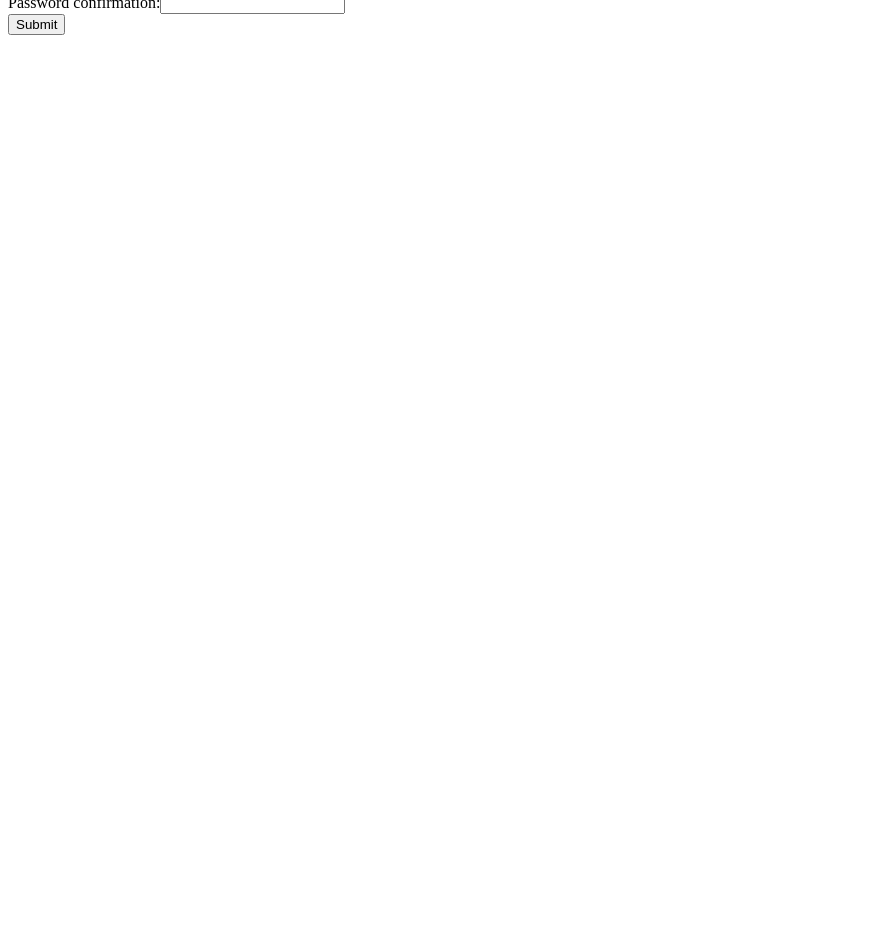
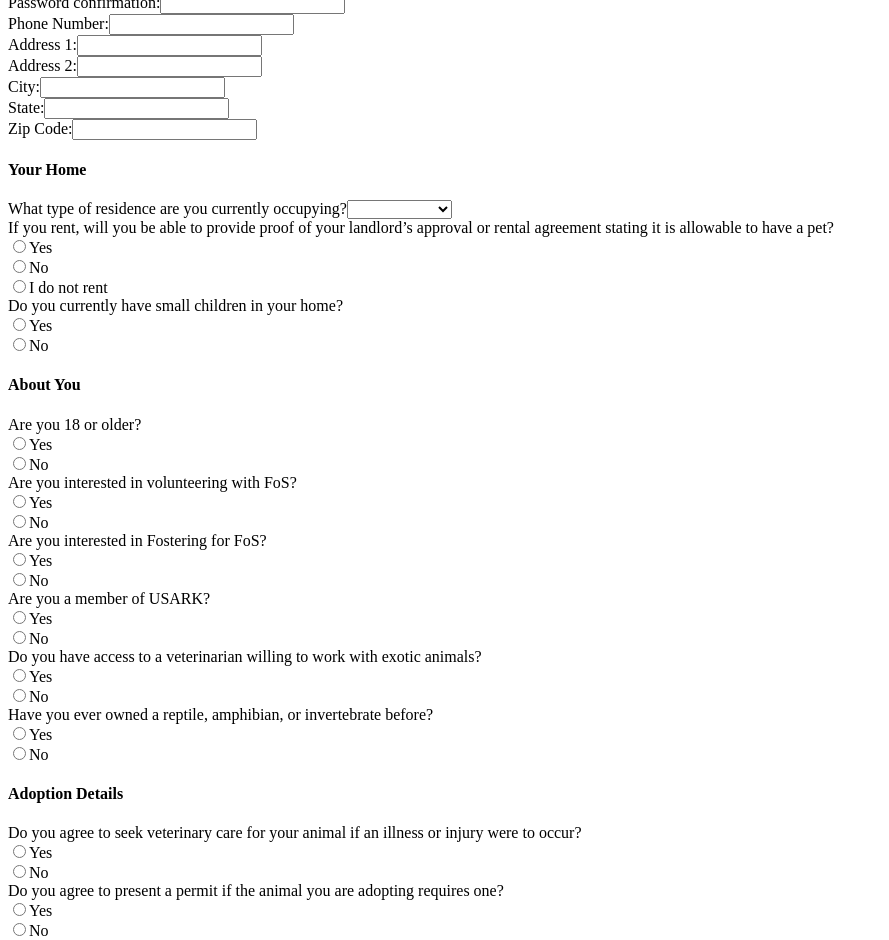
Before and after one commit to Ripster47/rescue_app_vue, a Vue app: page /signup in a window 1280 px wide. Shown: the part 260-1200 px from the top of the page, without its empty margins (0-889 px from the left). Before the commit the page ends 800 px from the top, so only its background shows below. Built offline with nearby package versions, Linux system fonts and the light colour scheme.

Commit message:
update create profile form with new attributes, successfully created a full profile from browser

```diff
--- a/src/views/Signup.vue
+++ b/src/views/Signup.vue
@@ -1,32 +1,133 @@
 <template>
   <div class="signup">
-    <div class="container">
+    <div>
       <form v-on:submit.prevent="submit()">
         <h1>Create Your Profile!</h1>
         <h3>Here, we will gather all of the information needed in order for you to adopt/relinquish an animal, from here forward you will be offered the chance to edit your information, but wont have to fill this out fully again.</h3>
         <ul>
-          <li class="text-danger" v-for="error in errors">{{ error }}</li>
+          <li v-for="error in errors">{{ error }}</li>
         </ul>
-        <div class="form-group">
+        <div>
           <label>First Name:</label>
-          <input type="text" class="form-control" v-model="firstName">
+          <input type="text" v-model="firstName">
         </div>
-         <div class="form-group">
+         <div>
           <label>Last Name:</label>
-          <input type="text" class="form-control" v-model="lastName">
+          <input type="text" v-model="lastName">
         </div>
-        <div class="form-group">
+        <div>
           <label>Email:</label>
-          <input type="email" class="form-control" v-model="email">
+          <input type="email" v-model="email">
         </div>
-        <div class="form-group">
+        <div>
           <label>Password:</label>
-          <input type="password" class="form-control" v-model="password">
+          <input type="password" v-model="password">
         </div>
-        <div class="form-group">
+        <div>
           <label>Password confirmation:</label>
-          <input type="password" class="form-control" v-model="passwordConfirmation">
+          <input type="password" v-model="passwordConfirmation">
         </div>
+        <div>
+          <label>Phone Number:</label>
+          <input type="text" v-model="phoneNumber">
+        </div>
+        <div>
+          <label>Address 1:</label>
+          <input type="text" v-model="address1">
+        </div>
+         <div>
+          <label>Address 2:</label>
+          <input type="text" v-model="address2">
+        </div>
+        <div>
+          <label>City:</label>
+          <input type="text" v-model="city">
+        </div>
+        <div>
+          <label>State:</label>
+          <input type="text" v-model="state">
+        </div>
+        <div>
+          <label>Zip Code:</label>
+          <input type="text" v-model="zipCode">
+        </div>
+          <h4>Your Home</h4>
+        <div>
+          <label>What type of residence are you currently occupying?</label>
+          <select name="accommodations" id="accommodations" v-model="accommodations">
+            <option>Apartment</option>
+            <option>Condominium</option>
+            <option>House</option>
+            <option>Other</option>
+          </select>
+        </div>
+        <div>
+        </div>
+        <div>
+          <label>If you rent, will you be able to provide proof of your landlord’s approval or rental agreement stating it is allowable to have a pet?</label><br>
+          <input type="radio" name="rent" value="true" v-model="rent">Yes<br>
+          <input type="radio" name="rent" value="false" v-model="rent">No<br>
+          <input type="radio" name="rent" value="false">I do not rent<br>
+        </div>
+        <div>
+          <label>Do you currently have small children in your home?</label><br>
+          <input type="radio" name="children" value="true" v-model="children">Yes<br>
+          <input type="radio" name="children" value="false" v-model="children">No<br>
+        </div>
+          <h4>About You</h4>
+          <div>
+            <label>Are you 18 or older?</label><br>
+            <input type="radio" name="adult" value="true" v-model="adult">Yes<br>
+            <input type="radio" name="adult" value="false" v-model="adult">No<br>
+          </div>
+           <div>
+            <label>Are you interested in volunteering with FoS?</label><br>
+            <input type="radio" name="volunteer" value="true" v-model="volunteer">Yes<br>
+            <input type="radio" name="volunteer" value="false" v-model="volunteer">No<br>
+          </div>
+           <div>
+            <label>Are you interested in Fostering for FoS?</label><br>
+            <input type="radio" name="foster" value="true" v-model="foster">Yes<br>
+            <input type="radio" name="foster" value="false" v-model="foster">No<br>
+          </div>
+          <div>
+            <label>Are you a member of USARK?</label><br>
+            <input type="radio" name="usark" value="true" v-model="usark">Yes<br>
+            <input type="radio" name="usark" value="false" v-model="usark">No<br>
+          </div>
+          <div>
+            <label>Do you have access to a veterinarian willing to work with exotic animals?</label><br>
+            <input type="radio" name="exotic_vet" value="true" v-model="exoticVet">Yes<br>
+            <input type="radio" name="exotic_vet" value="false" v-model="exoticVet">No<br>
+          </div>
+          <div>
+            <label>Have you ever owned a reptile, amphibian, or invertebrate before?</label><br>
+            <input type="radio" name="ever_owned" value="true" v-model="everOwned">Yes<br>
+            <input type="radio" name="ever_owned" value="false" v-model="everOwned">No<br>
+          </div>
+          <div>
+             <h4>Adoption Details</h4>
+          </div>
+          <div>
+            <label>Do you agree to seek veterinary care for your animal if an illness or injury were to occur?</label><br>
+            <input type="radio" name="care" value="true" v-model="care">Yes<br>
+            <input type="radio" name="care" value="false" v-model="care">No<br>
+          </div>
+           <div>
+            <label>Do you agree to present a permit if the animal you are adopting requires one?</label><br>
+            <input type="radio" name="permit" value="true" v-model="permit">Yes<br>
+            <input type="radio" name="permit" value="false" v-model="permit">No<br>
+          </div>
+          <div>
+            <label>Do you have a provision for your (future) pet in place should something happen to you?</label><br>
+            <input type="radio" name="provisions" value="true" v-model="provisions">Yes<br>
+            <input type="radio" name="provisions" value="false" v-model="provisions">No<br>
+          </div>
+          <div>
+            <label>Would you like Friends of Scales to send information on creating a bequest?</label><br>
+            <input type="radio" name="bequest" value="true" v-model="bequest">Yes<br>
+            <input type="radio" name="bequest" value="false" v-model="bequest">No<br>
+          </div>
         <input type="submit" class="btn btn-primary" value="Submit">
       </form>
     </div>
@@ -48,6 +149,26 @@ export default {
       email: "",
       password: "",
       passwordConfirmation: "",
+      phoneNumber: "",
+      address1: "",
+      address2: "",
+      city: "",
+      state: "",
+      zipCode: "",
+      accommodations: "",
+      rent: "",
+      children: "",
+      adult: "",
+      volunteer: "",
+      foster: "",
+      usark: "",
+      exoticVet: "",
+      everOwned: "",
+      care: "",
+      provisions: "",
+      bequest: "",
+      accommodations: "",
+      permit: "",
       errors: []
           };
         },
@@ -58,7 +179,26 @@ export default {
               last_name: this.lastName,
               email: this.email,
               password: this.password,
-              password_confirmation: this.passwordConfirmation
+              password_confirmation: this.passwordConfirmation,
+              phone_number: this.phoneNumber,
+              address_1: this.address1,
+              address_2: this.address2,
+              city: this.city,
+              state: this.state,
+              zip_code: this.zipCode,
+              rent: this.rent,
+              children: this.children,
+              adult: this.adult,
+              volunteer: this.volunteer,
+              foster: this.foster,
+              usark: this.usark,
+              exotic_vet: this.exoticVet,
+              ever_owned: this.everOwned,
+              care: this.care,
+              provisions: this.provisions,
+              bequest: this.bequest,
+              accommodations: this.accommodations,
+              permit: this.permit
             };
             axios
               .post("/api/users", params)
```
